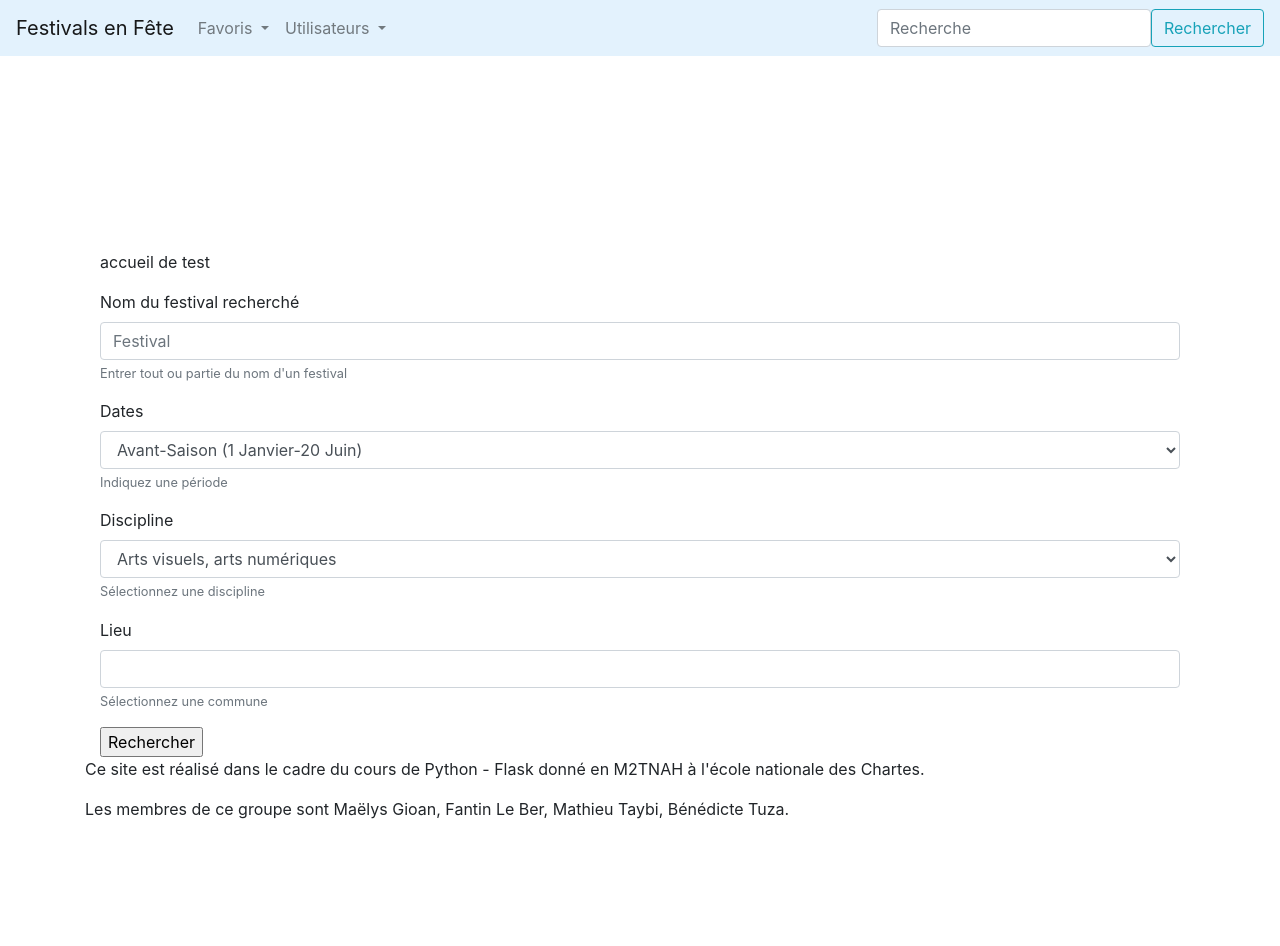
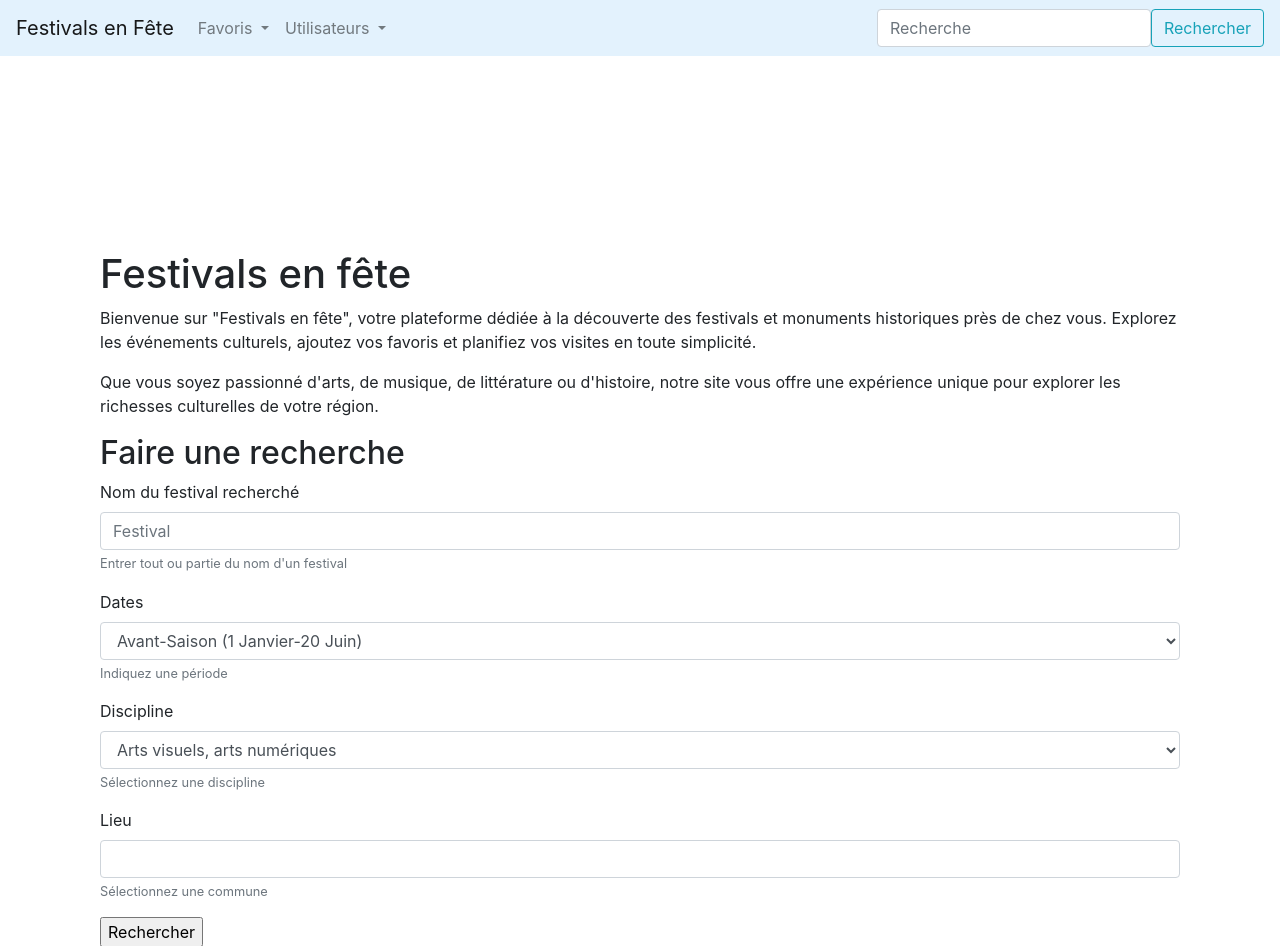
Before and after one commit to May8326/Un-festival-pres-de-chez-moi, a Flask app: page /festivalchezmoi/accueil in a window 1280 px wide. Shown: the top 946 px of the page. Before the commit the page ends 819 px from the top, so only its background shows below. Run offline with Flask 3, Linux system fonts and the light colour scheme; parts of the project's set-up code (start-up, migrations or seed data) failed here and were passed over; some libraries are stand-ins or nearby versions.

Commit message:
ajouté presentation du site

```diff
--- a/appli/app/templates/pages/accueil.html
+++ b/appli/app/templates/pages/accueil.html
@@ -1,7 +1,21 @@
 {% extends "partials/conteneur.html" %}
 
 {% block body %}
-    <p>accueil de test</p>
+    <h1>Festivals en fête</h1>
+
+    <!-- Présentation du site -->
+    <section class="presentation">
+        <p>
+            Bienvenue sur "Festivals en fête", votre plateforme dédiée à la découverte des festivals et monuments historiques près de chez vous.
+            Explorez les événements culturels, ajoutez vos favoris et planifiez vos visites en toute simplicité.
+        </p>
+        <p>
+            Que vous soyez passionné d'arts, de musique, de littérature ou d'histoire, notre site vous offre une expérience unique pour explorer
+            les richesses culturelles de votre région.
+        </p>
+    </section>
+
+    <h2>Faire une recherche</h2>
     <div>
         {% include 'partials/formulaires/recherche.html' %}
     </div>
```
